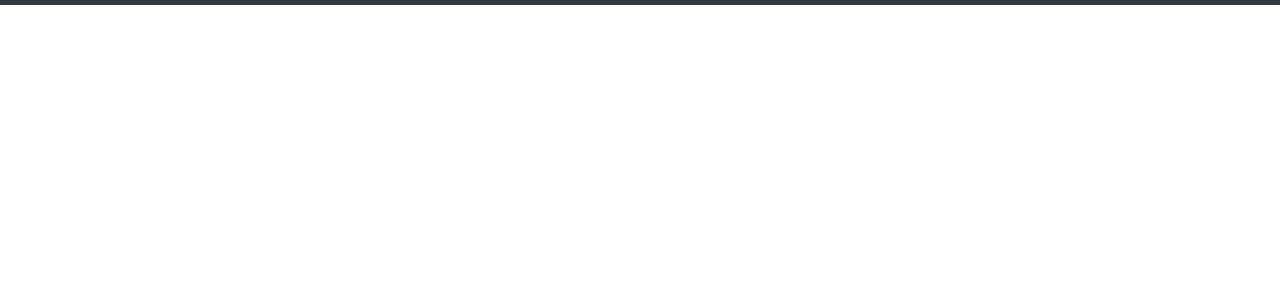
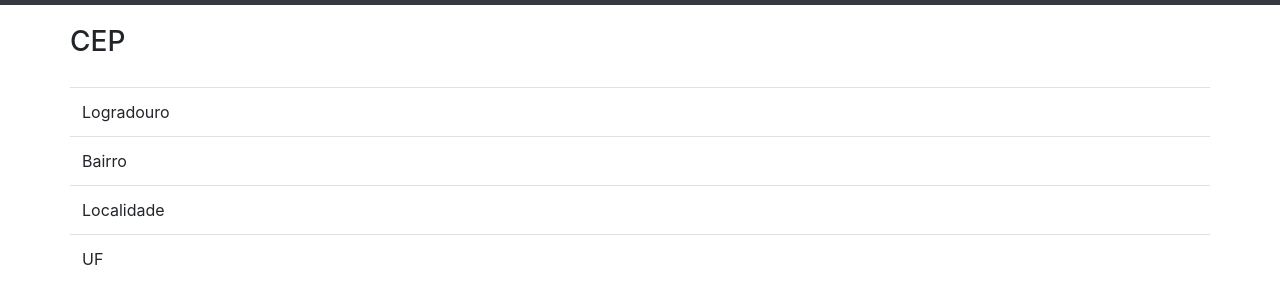
Before and after one commit to rephamarchio/jqueryAjax, a plain HTML site: page index.html in a window 1280 px wide. Shown: the part 51-354 px from the top of the page. Drawn offline with Linux system fonts and the light colour scheme.

Commit message:
#table, e atualisações

```diff
--- a/index.html
+++ b/index.html
@@ -15,5 +15,34 @@
     </div>
 
 </nav>
+
+<div class="container" style="margin-top: 20px;">
+	<div class="row">
+		<h3 id="titulo_cep">CEP</h3>
+	</div>
+	<div class="row" style="margin-top: 20px;">
+		<table class="table">
+			<tbody>
+				<tr>
+					<td>Logradouro</td>
+					<td id="logradouro"></td>
+				</tr>
+				<tr>
+					<td>Bairro</td>
+					<td id="bairro"></td>
+				</tr>
+				<tr>
+					<td>Localidade</td>
+					<td id="localidade"></td>
+				</tr>
+				<tr>
+					<td>UF</td>
+					<td id="uf"></td>
+				</tr>
+			</tbody>
+		</table>
+	</div>
+
+</div>
 </body>
 </html>
--- a/js/main.js
+++ b/js/main.js
@@ -9,10 +9,11 @@ function cunsultaCep() {
 		success: function(response){
 			console.log(response);
 			//document.getElementById("logradouro").inner.HTML = response.logradouro;
-			//$("#logradouro").html(response.logradouro);
-			//$("#bairro").html(response.bairro);
-			//$("#localidade").html(response.localidade);
-			//$("#uf").html(response.uf);
+			$("#logradouro").html(response.logradouro);
+			$("#bairro").html(response.bairro);
+			$("#localidade").html(response.localidade);
+			$("#uf").html(response.uf);
+			$("#titulo_cep").html("CEP " +response.cep);
 		}
 
 	})
```
